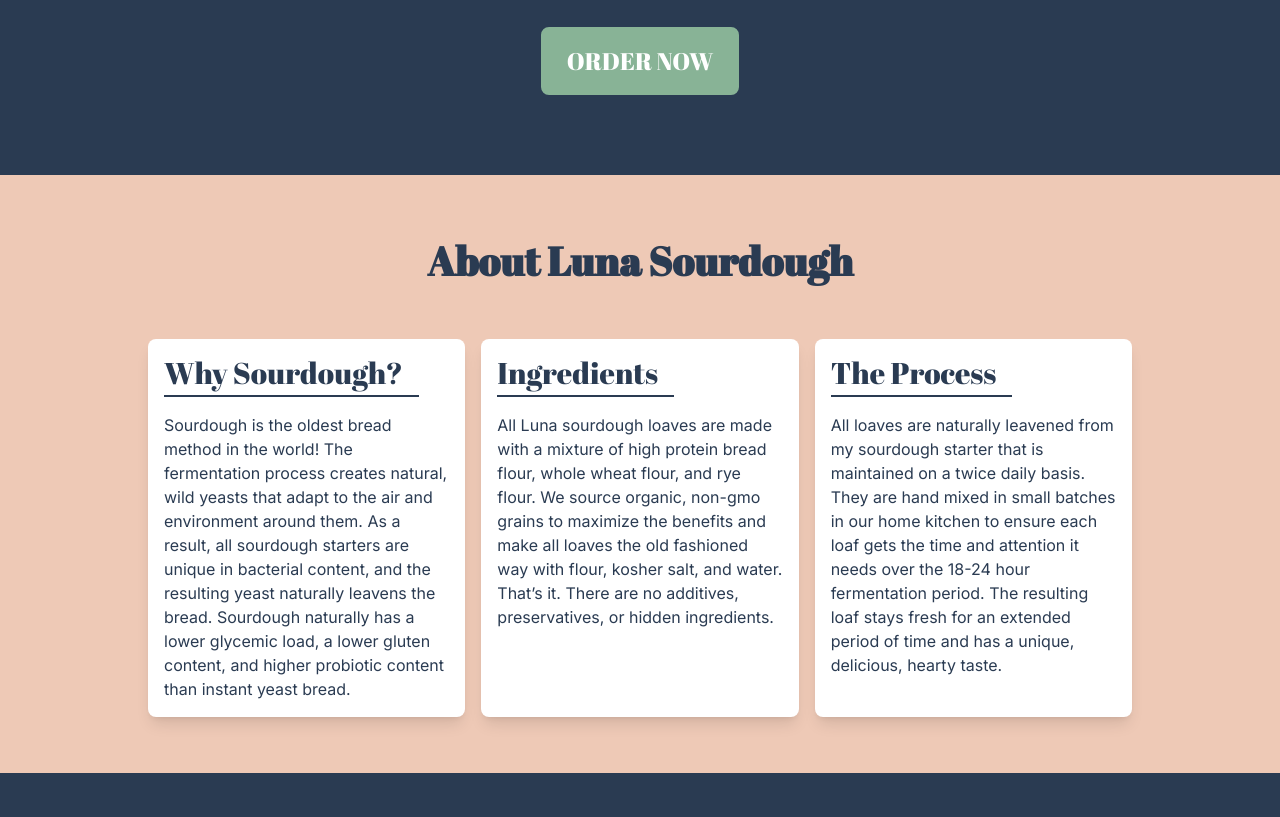
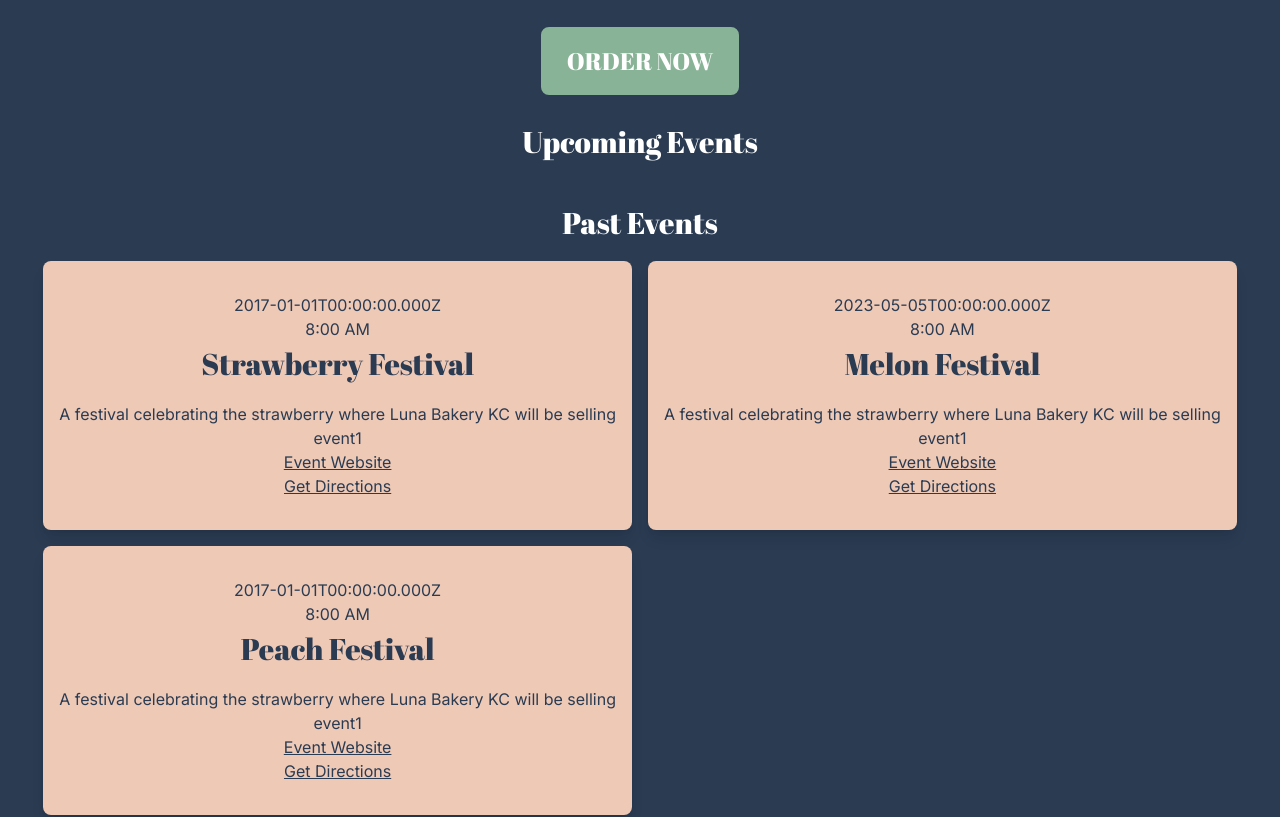
Before and after one commit to whcarter3/luna-bakery-kc, a Next.js app: page / in a window 1280 px wide. Shown: the part 838-1655 px from the top of the page. Built offline with nearby package versions, Linux system fonts and the light colour scheme.

Commit message:
feat(order.tsx): adds new event section to order section
also adds new event.tsx component

```diff
--- /dev/null
+++ b/components/event.tsx
@@ -0,0 +1,38 @@
+import Link from 'next/link';
+
+type EventProps = {
+  event: {
+    title: string;
+    description: string;
+    date: string;
+    time: string;
+    location: string;
+    url: string;
+    coordinates: {
+      lat: number;
+      lng: number;
+    };
+  };
+};
+
+let Event = (props: EventProps) => {
+  let { event } = props;
+  return (
+    <div className="event">
+      <p>{event.date}</p>
+      <p>{event.time}</p>
+      <h2>{event.title}</h2>
+      <p>{event.description}</p>
+      <p>{event.location}</p>
+      <Link href={event.url}>Event Website</Link>
+      <Link
+        href={`https://www.google.com/maps/search/?api=1&query=${event.coordinates.lat},${event.coordinates.lng}`}
+        target={'_blank'}
+      >
+        Get Directions
+      </Link>
+    </div>
+  );
+};
+
+export default Event;
--- /dev/null
+++ b/data/events.json
@@ -0,0 +1,38 @@
+[
+  {
+    "title": "Strawberry Festival",
+    "description": "A festival celebrating the strawberry where Luna Bakery KC will be selling",
+    "date": "2017-01-01T00:00:00.000Z",
+    "time": "8:00 AM",
+    "location": "event1",
+    "coordinates": {
+      "lat": 39.0997,
+      "lng": -94.5786
+    },
+    "url": "https://test.com/test"
+  },
+  {
+    "title": "Melon Festival",
+    "description": "A festival celebrating the strawberry where Luna Bakery KC will be selling",
+    "date": "2023-05-05T00:00:00.000Z",
+    "time": "8:00 AM",
+    "location": "event1",
+    "coordinates": {
+      "lat": 39.0997,
+      "lng": -94.5786
+    },
+    "url": "https://test.com/test"
+  },
+  {
+    "title": "Peach Festival",
+    "description": "A festival celebrating the strawberry where Luna Bakery KC will be selling",
+    "date": "2017-01-01T00:00:00.000Z",
+    "time": "8:00 AM",
+    "location": "event1",
+    "coordinates": {
+      "lat": 39.0997,
+      "lng": -94.5786
+    },
+    "url": "https://test.com/test"
+  }
+]
--- a/sections/order.tsx
+++ b/sections/order.tsx
@@ -1,65 +1,14 @@
-// import { useState, createRef, useEffect } from 'react';
 import Link from 'next/link';
-// import Countdown from 'react-countdown';
 import Section from '../components/section';
-// import { getClosestDay } from '../utils/helpers';
-
-type rendererProps = {
-  days: number;
-  hours: number;
-  minutes: number;
-  seconds: number;
-  completed: boolean;
-};
+import Event from '../components/event';
+import events from '../data/events.json';
 
 type OrderProps = {
   data: string;
 };
 
-//we use this to format the countdown timer
-//this is what we render if the timer is complete for the week
-const Completionist = (): JSX.Element => (
-  <p>
-    The deadline has passed for this week! Orders placed now will
-    fulfill the following week.
-  </p>
-);
-
-const countDownRenderer = ({
-  days,
-  hours,
-  minutes,
-  seconds,
-  completed,
-}: rendererProps) => {
-  if (completed) {
-    return <Completionist />;
-  } else {
-    return (
-      <>
-        <span className="font-serif text-2xl">
-          {days} days, {hours} hours, {minutes} minutes, {seconds}{' '}
-          seconds
-        </span>
-      </>
-    );
-  }
-};
-
 const Order = (): JSX.Element => {
-  //we use this to get the upcoming Friday for the countdown timer
-  // const [deadline, setDeadline] = useState(
-  // getClosestDay(5, false, true)
-  // ); //zero indexed starting on Monday, so 5 is Friday
-  // const [delivery, setDelivery] = useState(getClosestDay(0, true)); //zero indexed starting on Monday, so 6 is Sunday
-
-  //we create a ref for the countdown timer
-  // const countdownRef = createRef<Countdown>();
-
-  //we use this to start the countdown timer
-  // useEffect(() => {
-  //   countdownRef.current?.start();
-  // }, [countdownRef]);
+  let currentDateTime = new Date();
 
   return (
     <Section id="order" className="items-center">
@@ -73,15 +22,23 @@
       >
         ORDER NOW
       </Link>
-      <div className="text-center">
-        {/* <Countdown
-          date={deadline}
-          renderer={countDownRenderer}
-          autoStart={false}
-          ref={countdownRef}
-        />
-        <br />
-        <span>left to order for {delivery} delivery!</span>*/}
+      <h2 className="text-center">Upcoming Events</h2>
+      <div className="grid grid-cols-2 gap-4">
+        {/* filters out events that have already passed */}
+        {events
+          .filter((event) => new Date(event.date) > currentDateTime)
+          .map((event, index) => (
+            <Event key={index} event={event} />
+          ))}
+      </div>
+      <h2 className="text-center mt-5">Past Events</h2>
+      <div className="grid grid-cols-2 gap-4">
+        {/* filters only events that have already passed */}
+        {events
+          .filter((event) => new Date(event.date) < currentDateTime)
+          .map((event, index) => (
+            <Event key={index} event={event} />
+          ))}
       </div>
     </Section>
   );
--- a/styles/globals.css
+++ b/styles/globals.css
@@ -13,11 +13,20 @@
   h1 {
     font-family: theme("fontFamily.serif");
     font-size: 40px;
-    @apply mb-4
+    @apply mb-4;
+  }
+  h2 {
+    font-family: theme("fontFamily.serif");
+    font-size: 30px;
+    @apply mb-4;
   }
   @media screen and (max-width: 768px) {
     h1 {
       font-size: 30px;
+      line-height: 1.2;
+    }
+    h2 {
+      font-size: 20px;
       line-height: 1.2;
     }
   }
@@ -52,4 +61,23 @@
     @apply flex-col;
     @apply justify-center;
   }
+
+  .event {
+    @apply flex;
+    @apply flex-col;
+    @apply justify-center;
+    @apply items-center;
+    @apply text-center;
+    @apply px-4;
+    @apply py-8;
+    @apply rounded-lg;
+    @apply shadow-lg;
+    background: theme("colors.accent");
+    color: theme("colors.primary");
+  }
+
+  .event a {
+    color: theme("colors.primary");
+    text-decoration: underline;
+  }
 }
```
